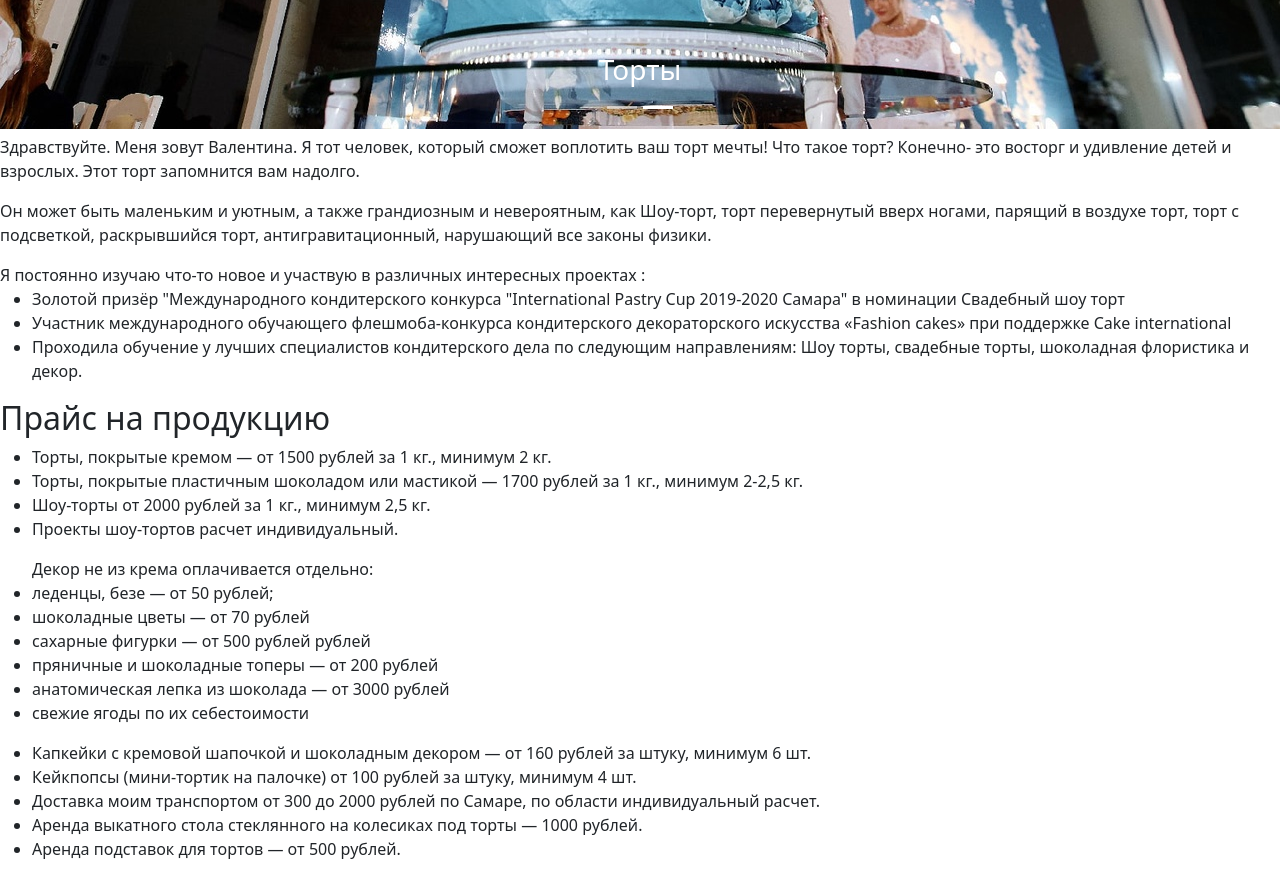
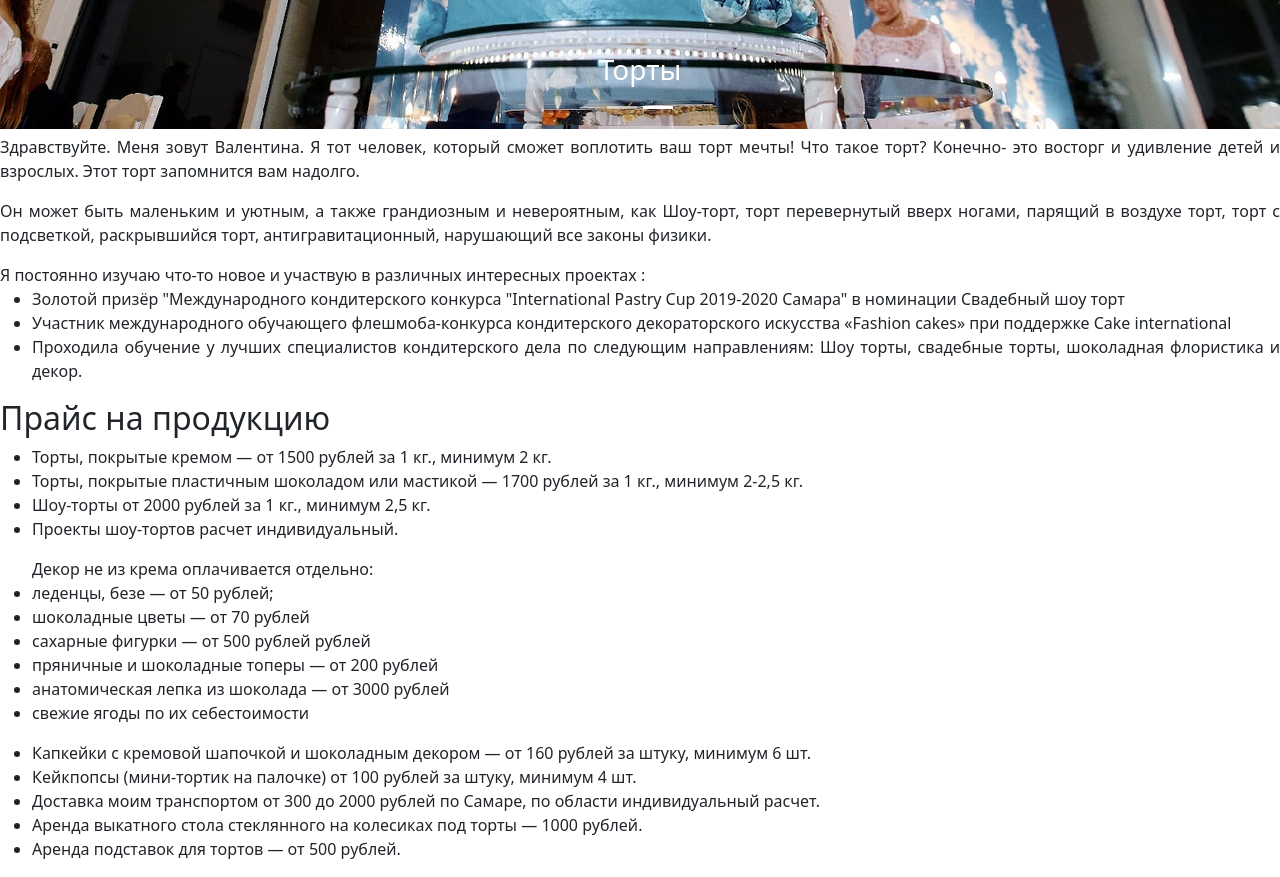
Before and after one commit to sergeianip20/rop, a Next.js app: page / in a window 1280 px wide. Shown: the part 780-1657 px from the top of the page. Built offline with nearby package versions, Linux system fonts and the light colour scheme.

Commit message:
Update global.module.css

```diff
--- a/styles/global.module.css
+++ b/styles/global.module.css
@@ -7,3 +7,8 @@ color: black;
 background: rgba(215, 154, 181, 1);
 text-decoration: none ;
 }
+.text {
+text-align: justify;
+
+
+}
```
